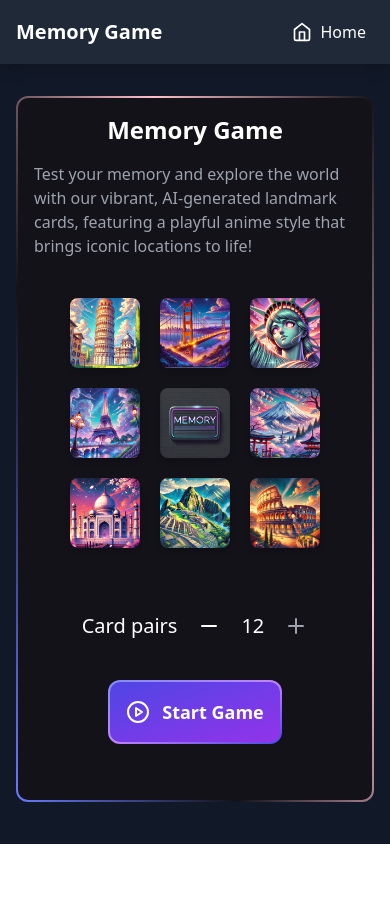
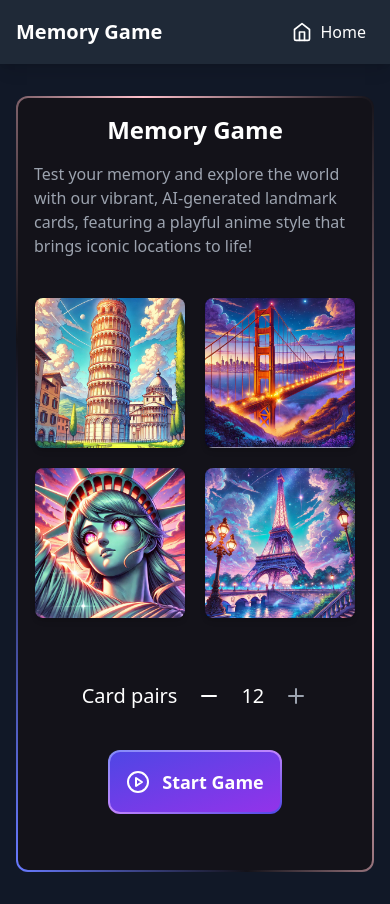
Before and after one commit to SomeiLam/javascript-game-collection, a React (Vite) app: page /memory in a window 390 px wide. Before the commit the page ends 844 px from the top, so only its background shows below. Built offline with nearby package versions, Linux system fonts and the light colour scheme.

Commit message:
Improved shuffleCards function

```diff
--- a/src/components/MemoryGame/MemoryCard.tsx
+++ b/src/components/MemoryGame/MemoryCard.tsx
@@ -27,7 +27,7 @@ export const Card: React.FC<CardProps> = ({ card, onClick, length }) => {
 
   return (
     <div
-      className={`w-[95px] h-[95px] ${width} ${height} ${card.isMatched ? '' : 'cursor-pointer'} perspective-1000`}
+      className={`w-[100px] h-[100px] ${width} ${height} ${card.isMatched ? '' : 'cursor-pointer'} perspective-1000`}
       onClick={!card.isMatched ? onClick : undefined} // Disable click on matched cards
     >
       {/* Flip Container (Controls flipping) */}
--- a/src/components/MemoryGame/StartGame.tsx
+++ b/src/components/MemoryGame/StartGame.tsx
@@ -43,12 +43,14 @@ const StartGame: React.FC<StartGameProps> = ({ handleStartGame }) => {
             'taj-mahal',
             'machu-picchu',
             'colosseum',
-          ].map((card) => (
+          ]
+            .slice(0, window.innerWidth < 640 ? 4 : 9)
+            .map((card) => (
               <img
                 src={`cards/${card}.jpeg`}
                 alt={card}
                 key={card}
-              className="w-[70px] sm:w-[200px] rounded-lg shadow-md"
+                className="w-[150px] sm:w-[200px] rounded-lg shadow-md"
               />
             ))}
         </div>
--- a/src/pages/MemoryGame.tsx
+++ b/src/pages/MemoryGame.tsx
@@ -35,28 +35,37 @@ function MemoryGame() {
   const [gameFinished, setGameFinished] = useState(false)
 
   const shuffleCards = (count: number) => {
-    const selectedAnimals = landmarkCards.slice(0, count)
+    // Select a subset of landmark cards
+    const selectedLandmarks = landmarkCards.slice(0, count)
 
-    const shuffled = selectedAnimals
-      .flatMap((animal) => [
+    // Create pairs and shuffle them deeply
+    const duplicatedCards = selectedLandmarks.flatMap((landmark) => [
       {
-          id: `${animal}-1`,
-          pairId: `${animal}`,
+        id: `${landmark}-1`,
+        pairId: `${landmark}`,
         isFlipped: false,
         isMatched: false,
-          src: `/cards/${animal}.jpeg`,
+        src: `/cards/${landmark}.jpeg`,
       },
       {
-          id: `${animal}-2`,
-          pairId: `${animal}`,
+        id: `${landmark}-2`,
+        pairId: `${landmark}`,
         isFlipped: false,
         isMatched: false,
-          src: `/cards/${animal}.jpeg`,
+        src: `/cards/${landmark}.jpeg`,
       },
     ])
-      .sort(() => Math.random() - 0.5)
 
-    return shuffled
+    // Fisher-Yates Shuffle Algorithm for deep shuffling
+    for (let i = duplicatedCards.length - 1; i > 0; i--) {
+      const j = Math.floor(Math.random() * (i + 1))
+      ;[duplicatedCards[i], duplicatedCards[j]] = [
+        duplicatedCards[j],
+        duplicatedCards[i],
+      ]
+    }
+
+    return duplicatedCards
   }
 
   const handleCardClick = (index: number) => {
```
Lines whose indentation alone changed are shown as unchanged.
